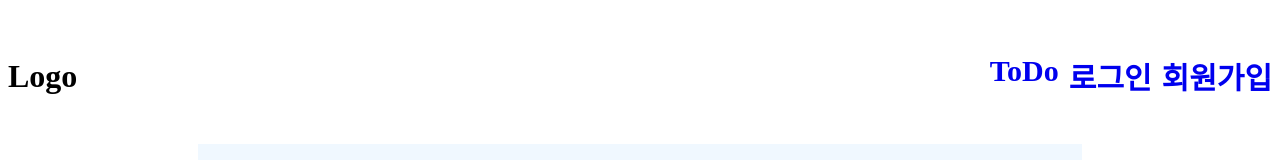
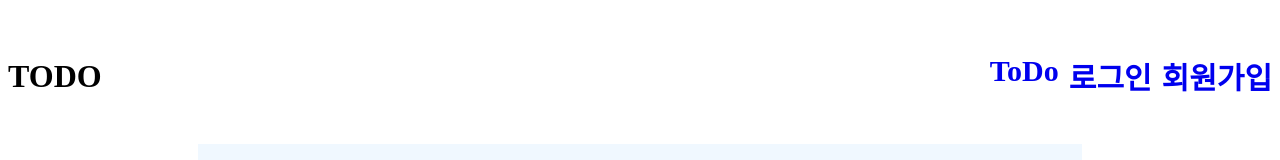
Before and after one commit to owen970517/wanted-pre-onboarding-frontend, a React (Create React App) app: page /wanted-pre-onboarding-frontend/signin in a window 1280 px wide. Shown: the top 160 px of the page. Built offline with nearby package versions, Linux system fonts and the light colour scheme.

Commit message:
로고 변경

```diff
--- a/src/auth/SignUp.tsx
+++ b/src/auth/SignUp.tsx
@@ -19,8 +19,8 @@ const SignUp = () => {
     const onSignUpBtn = async () => {
         const data = await createUser({ email, password });
         if (data?.status === 201) {
-        alert('회원가입이 완료되었습니다.');
-        nav('/signin');
+            alert('회원가입이 완료되었습니다.');
+            nav('/signin');
         }
     };
     const onEamilChange = (e:React.ChangeEvent<HTMLInputElement>) => {
--- a/src/components/Header.tsx
+++ b/src/components/Header.tsx
@@ -11,7 +11,7 @@ const Header = () => {
   }
   return (
     <Wrapper>
-        <h1>Logo</h1>
+        <h1>TODO</h1>
         <List>
           <Item>
               <StyledLink to='/todo'>ToDo</StyledLink>
--- a/src/router/Page.tsx
+++ b/src/router/Page.tsx
@@ -12,7 +12,7 @@ const Page = () => {
       nav('/todo')
     }
     nav('/signin')
- },[])
+  },[])
   return (
     <Routes>
       <Route path='/todo' element={<Home/>}/>
```
